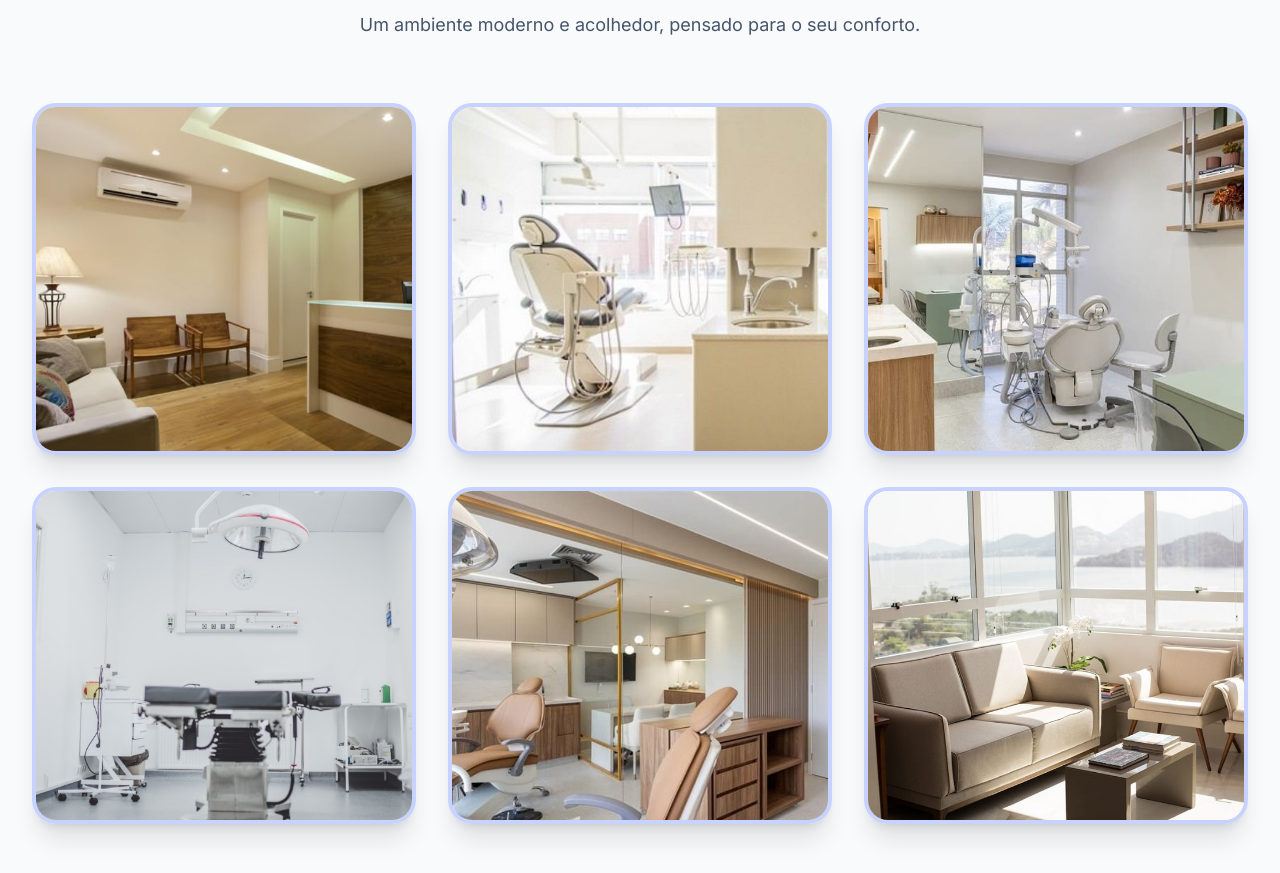
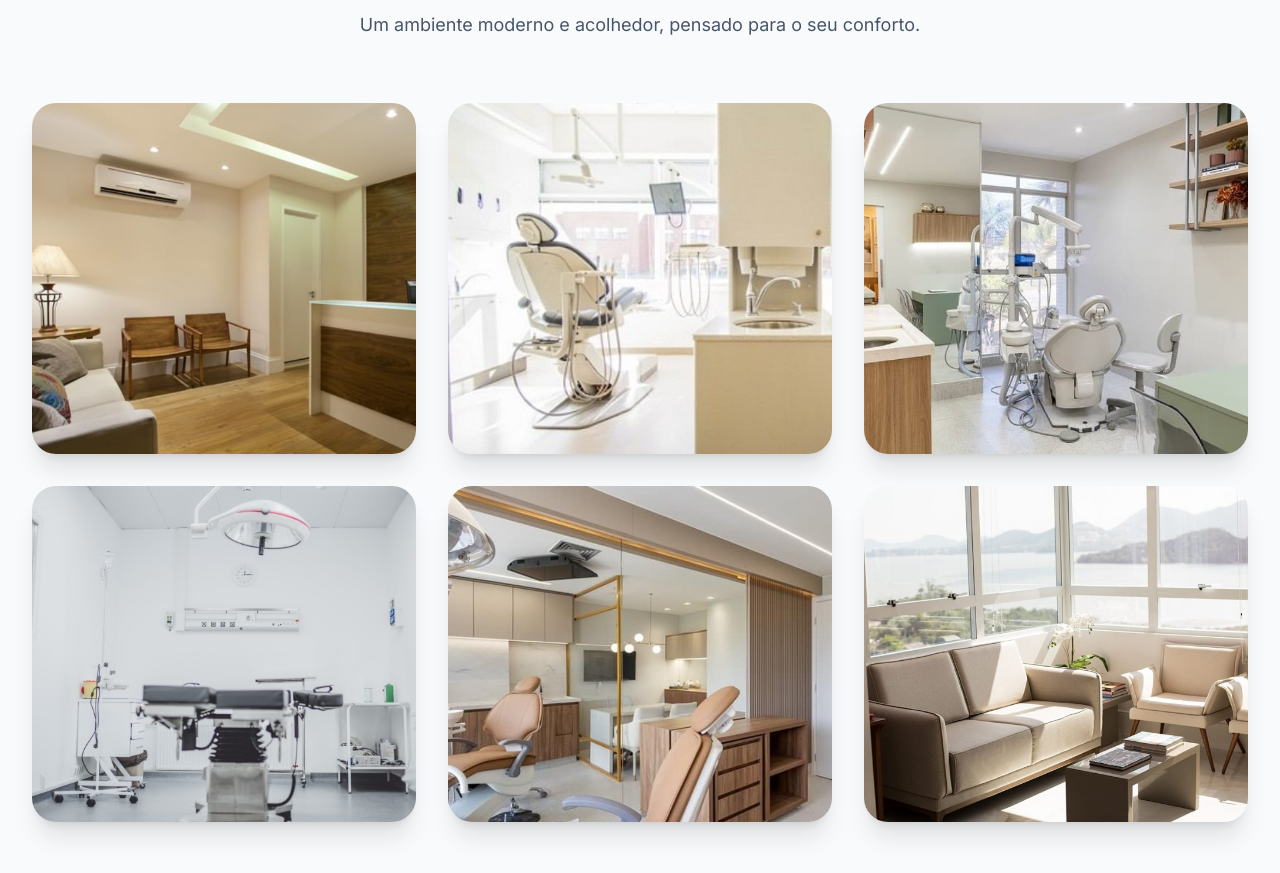
Before and after one commit to estrategiaad/pbodontologia, a plain HTML site: page index.html in a window 1280 px wide. Shown: the part 4086-4959 px from the top of the page. Drawn offline with nearby package versions, Linux system fonts and the light colour scheme.

Commit message:
Update index.html

```diff
--- a/index.html
+++ b/index.html
@@ -337,22 +337,22 @@
                 </div>
                 <div class="grid grid-cols-1 sm:grid-cols-2 lg:grid-cols-3 gap-8">
                     <div class="fade-in">
-                        <img src="insta1.jpg" alt="Recepção da clínica" class="rounded-3xl shadow-xl w-full h-full object-cover border-4 border-[#C7D2FE]" onerror="this.onerror=null;this.src='https://placehold.co/600x400/C7D2FE/312E81?text=Recepção';">
+                        <img src="insta1.jpg" alt="Recepção da clínica" class="rounded-3xl shadow-xl w-full h-full object-cover" onerror="this.onerror=null;this.src='https://placehold.co/600x400/C7D2FE/312E81?text=Recepção';">
                     </div>
                     <div class="fade-in" style="transition-delay: 100ms;">
-                        <img src="insta2.jpg" alt="Consultório moderno" class="rounded-3xl shadow-xl w-full h-full object-cover border-4 border-[#C7D2FE]" onerror="this.onerror=null;this.src='https://placehold.co/600x400/C7D2FE/312E81?text=Consultório+1';">
+                        <img src="insta2.jpg" alt="Consultório moderno" class="rounded-3xl shadow-xl w-full h-full object-cover" onerror="this.onerror=null;this.src='https://placehold.co/600x400/C7D2FE/312E81?text=Consultório+1';">
                     </div>
                     <div class="fade-in" style="transition-delay: 200ms;">
-                        <img src="insta3.jpg" alt="Equipamento de ponta" class="rounded-3xl shadow-xl w-full h-full object-cover border-4 border-[#C7D2FE]" onerror="this.onerror=null;this.src='https://placehold.co/600x400/C7D2FE/312E81?text=Equipamento';">
+                        <img src="insta3.jpg" alt="Equipamento de ponta" class="rounded-3xl shadow-xl w-full h-full object-cover" onerror="this.onerror=null;this.src='https://placehold.co/600x400/C7D2FE/312E81?text=Equipamento';">
                     </div>
                      <div class="fade-in" style="transition-delay: 300ms;">
-                        <img src="insta4.jpg" alt="Sala de espera confortável" class="rounded-3xl shadow-xl w-full h-full object-cover border-4 border-[#C7D2FE]" onerror="this.onerror=null;this.src='https://placehold.co/600x400/C7D2FE/312E81?text=Sala+de+Espera';">
+                        <img src="insta4.jpg" alt="Sala de espera confortável" class="rounded-3xl shadow-xl w-full h-full object-cover" onerror="this.onerror=null;this.src='https://placehold.co/600x400/C7D2FE/312E81?text=Sala+de+Espera';">
                     </div>
                      <div class="fade-in" style="transition-delay: 400ms;">
-                        <img src="insta5.jpg" alt="Outro ângulo do consultório" class="rounded-3xl shadow-xl w-full h-full object-cover border-4 border-[#C7D2FE]" onerror="this.onerror=null;this.src='https://placehold.co/600x400/C7D2FE/312E81?text=Consultório+2';">
+                        <img src="insta5.jpg" alt="Outro ângulo do consultório" class="rounded-3xl shadow-xl w-full h-full object-cover" onerror="this.onerror=null;this.src='https://placehold.co/600x400/C7D2FE/312E81?text=Consultório+2';">
                     </div>
                      <div class="fade-in" style="transition-delay: 500ms;">
-                        <img src="insta6.jpg" alt="Detalhes da decoração" class="rounded-3xl shadow-xl w-full h-full object-cover border-4 border-[#C7D2FE]" onerror="this.onerror=null;this.src='https://placehold.co/600x400/C7D2FE/312E81?text=Detalhes';">
+                        <img src="insta6.jpg" alt="Detalhes da decoração" class="rounded-3xl shadow-xl w-full h-full object-cover" onerror="this.onerror=null;this.src='https://placehold.co/600x400/C7D2FE/312E81?text=Detalhes';">
                     </div>
                 </div>
             </div>
```
